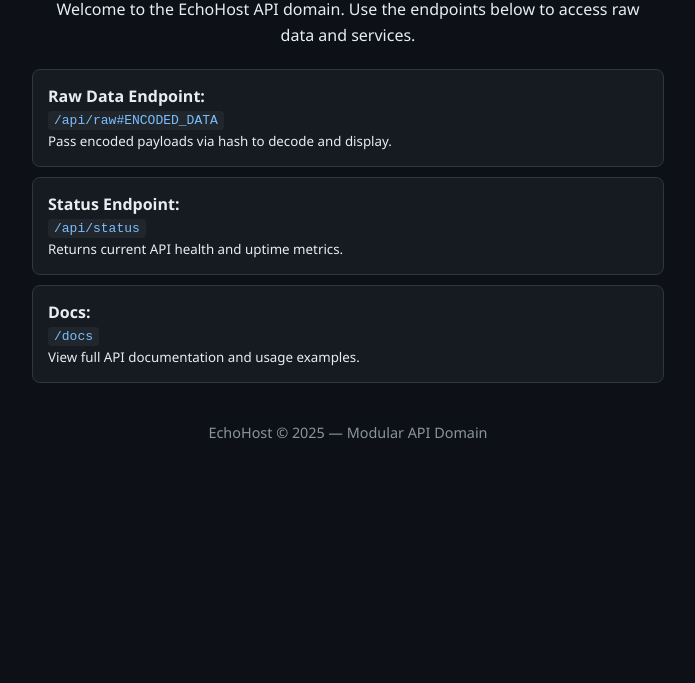
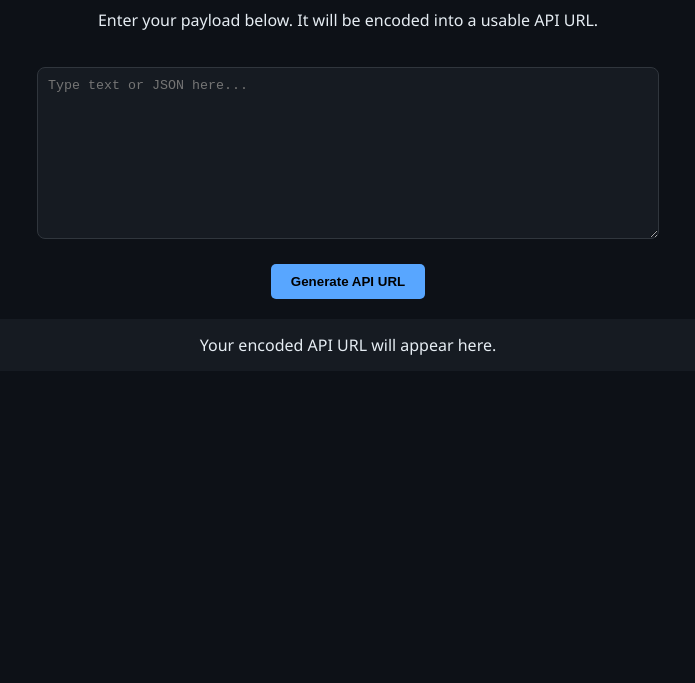
Before and after one commit to EchoHost-software/api, a plain HTML site: page docs/index.html in a window 1280 px wide. Shown: the part 117-800 px from the top of the page, without its empty margins (292-987 px from the left). Drawn offline with Linux system fonts and the light colour scheme.

Commit message:
Update index.html

```diff
--- a/docs/index.html
+++ b/docs/index.html
@@ -2,7 +2,7 @@
 <html lang="en">
 <head>
   <meta charset="UTF-8">
-  <title>EchoHost API Domain</title>
+  <title>EchoHost API Coder</title>
   <meta name="viewport" content="width=device-width, initial-scale=1.0">
   <style>
     body {
@@ -15,62 +15,81 @@
     }
     h1 {
       color: #58a6ff;
-      font-size: 2rem;
-      margin-bottom: 10px;
     }
-    p {
+    textarea {
+      width: 90%;
       max-width: 600px;
-      margin: 0 auto 20px;
-      line-height: 1.6;
+      height: 150px;
+      margin: 20px 0;
+      padding: 10px;
+      border-radius: 8px;
+      border: 1px solid #30363d;
+      background: #161b22;
+      color: #e6edf3;
+      font-family: monospace;
     }
-    .endpoint {
+    button {
+      background: #58a6ff;
+      border: none;
+      padding: 10px 20px;
+      border-radius: 5px;
+      cursor: pointer;
+      font-weight: bold;
+      color: #000;
+    }
+    button:hover {
+      background: #1f6feb;
+      color: #fff;
+    }
+    .output {
+      margin-top: 20px;
       background: #161b22;
-      border: 1px solid #30363d;
+      padding: 15px;
       border-radius: 8px;
-      padding: 15px;
-      margin: 10px auto;
-      max-width: 600px;
-      text-align: left;
+      word-wrap: break-word;
     }
-    code {
-      background: #21262d;
-      padding: 2px 6px;
-      border-radius: 4px;
+    a {
       color: #79c0ff;
-    }
-    footer {
-      margin-top: 40px;
-      font-size: 0.9rem;
-      color: #8b949e;
+      text-decoration: none;
     }
   </style>
 </head>
 <body>
 
-  <h1>EchoHost API</h1>
-  <p>Welcome to the EchoHost API domain. Use the endpoints below to access raw data and services.</p>
+<h1>EchoHost API Coder</h1>
+<p>Enter your payload below. It will be encoded into a usable API URL.</p>
 
-  <div class="endpoint">
-    <strong>Raw Data Endpoint:</strong><br>
-    <code>/api/raw#ENCODED_DATA</code><br>
-    <small>Pass encoded payloads via hash to decode and display.</small>
-  </div>
+<textarea id="input" placeholder='Type text or JSON here...'></textarea><br>
+<button onclick="generateURL()">Generate API URL</button>
 
-  <div class="endpoint">
-    <strong>Status Endpoint:</strong><br>
-    <code>/api/status</code><br>
-    <small>Returns current API health and uptime metrics.</small>
-  </div>
+<div class="output" id="output">Your encoded API URL will appear here.</div>
 
-  <div class="endpoint">
-    <strong>Docs:</strong><br>
-    <code>/docs</code><br>
-    <small>View full API documentation and usage examples.</small>
-  </div>
+<script>
+  function encodeAPI(raw) {
+    // Replace newlines with token and encode
+    let encoded = raw.replace(/\n/g, "newline");
+    encoded = encodeURIComponent(encoded);
+    return encoded;
+  }
 
-  <footer>
-    EchoHost &copy; 2025 — Modular API Domain
-  </footer>
+  function generateURL() {
+    const input = document.getElementById("input").value.trim();
+    const output = document.getElementById("output");
+
+    if (!input) {
+      output.textContent = "Please enter some text or JSON.";
+      return;
+    }
+
+    const encoded = encodeAPI(input);
+    const url = window.location.origin + "/api#" + encoded;
+
+    output.innerHTML = `
+      <strong>Encoded URL:</strong><br>
+      <a href="${url}" target="_blank">${url}</a>
+    `;
+  }
+</script>
 
 </body>
 </html>
```
